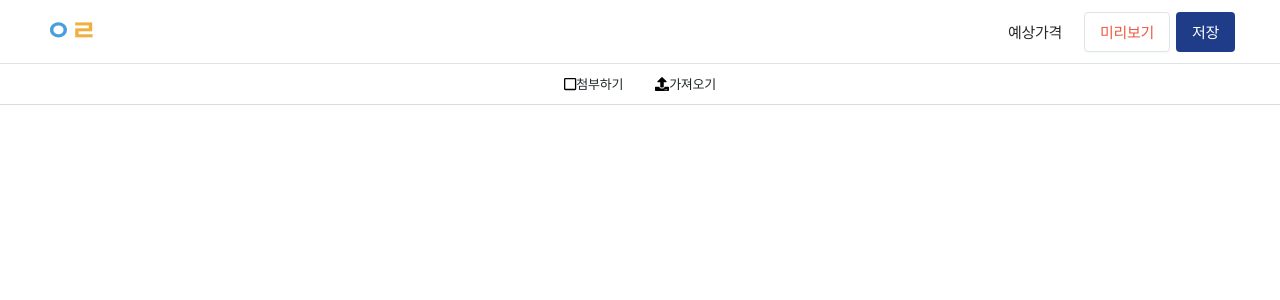
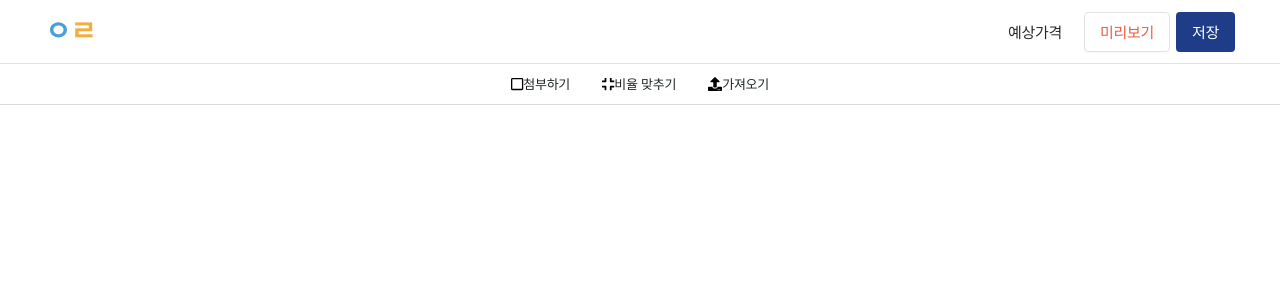
Before and after one commit to mecanvas/early-front, a Next.js app: page /tool/single in a window 1280 px wide. Shown: the top 300 px of the page. Built offline with nearby package versions, Linux system fonts and the light colour scheme; a web font is replaced by a local one.

Commit message:
비율 맞추기/가져오고 사이즈 조절 완

```diff
--- a/src/components/common/SingleImgSizeController.tsx
+++ b/src/components/common/SingleImgSizeController.tsx
@@ -43,6 +43,7 @@ button {
   }
   /* top-left */
   div:nth-of-type(1) {
+    z-index: 10;
     position: absolute;
     top: -4px;
     left: -4px;
@@ -55,6 +56,7 @@ button {
   }
   /* top-center */
   div:nth-of-type(2) {
+    z-index: 10;
     position: absolute;
     top: -3px;
     transform: translateX(-50%);
@@ -67,6 +69,7 @@ button {
   }
   /* top-right */
   div:nth-of-type(3) {
+    z-index: 10;
     position: absolute;
     top: -4px;
     right: -4px;
@@ -79,6 +82,7 @@ button {
   }
   /* right */
   div:nth-of-type(4) {
+    z-index: 10;
     position: absolute;
     top: 50%;
     transform: translateY(-50%);
@@ -91,6 +95,7 @@ button {
   }
   /* bottom-left */
   div:nth-of-type(5) {
+    z-index: 10;
     position: absolute;
     bottom: -4px;
     left: -4px;
@@ -103,6 +108,7 @@ button {
   }
   /* bottom-center */
   div:nth-of-type(6) {
+    z-index: 10;
     position: absolute;
     bottom: -3px;
     transform: translateX(-50%);
@@ -115,6 +121,7 @@ button {
   }
   /* bottom-right */
   div:nth-of-type(7) {
+    z-index: 10;
     position: absolute;
     bottom: -4px;
     right: -4px;
@@ -127,6 +134,7 @@ button {
   }
   /* left */
   div:nth-of-type(8) {
+    z-index: 10;
     position: absolute;
     bottom: 50%;
     transform: translateY(50%);
@@ -218,6 +226,7 @@ const SingleImgSizeController = ({ children, imgRef, wrapperRef }: Props) => {
     (e) => {
       if (!isResizeStart) return;
       if (imgRef.current) {
+        e.preventDefault();
         const { clientY, clientX } = e || e.nativeEvent;
         if (clientY && clientX && resizeCmd) {
           positioningImageResize(resizeCmd, clientX, clientY);
@@ -254,7 +263,7 @@ const SingleImgSizeController = ({ children, imgRef, wrapperRef }: Props) => {
   }, [setResizeCmd]);
 
   useEffect(() => {
-    if (!imgRef || !imgRef.current) return;
+    if (!imgRef || !imgRef.current || !resizeWidth || !resizeHeight) return;
     imgRef.current.style.width = `${resizeWidth}px`;
     imgRef.current.style.height = `${resizeHeight}px`;
   }, [resizeWidth, resizeHeight, imgRef]);
--- a/src/components/tool/divided/DividedTool.tsx
+++ b/src/components/tool/divided/DividedTool.tsx
@@ -259,6 +259,7 @@ const Tool = () => {
     (e) => {
       if (!isResizeStart && !isResizeMode) return;
       if (imgNode.current) {
+        e.preventDefault();
         const { clientY, clientX } = e.nativeEvent;
 
         positioningImageResize(resizeCmd, clientX, clientY);
--- a/src/components/tool/single/SingleTool.tsx
+++ b/src/components/tool/single/SingleTool.tsx
@@ -9,11 +9,12 @@ import axios from 'axios';
 import { useProgress } from 'src/hooks/useProgress';
 import Loading from 'src/components/common/Loading';
 import Upload, { RcFile } from 'antd/lib/upload';
-import { faUpload } from '@fortawesome/free-solid-svg-icons';
+import { faCompress, faUpload } from '@fortawesome/free-solid-svg-icons';
 import { css } from '@emotion/react';
 import SingleImgSizeController from 'src/components/common/SingleImgSizeController';
 import { useGlobalState } from 'src/hooks';
 import { ResizeCmd } from 'src/interfaces/ToolInterface';
+import { getOriginRatio } from 'src/utils/getOriginRatio';
 
 const SingleToolFactory = styled.div`
   display: flex;
@@ -148,6 +149,18 @@ const SingleTool = () => {
     setIsMovingImage(false);
   }, []);
 
+  const handleImgRatioSetting = useCallback(() => {
+    if (!singleImgRef.current) return;
+    const imgNode = singleImgRef.current;
+    const { width: currentWidth, height: currentHeight } = imgNode.getBoundingClientRect();
+    const originWidth = imgNode.naturalWidth;
+    const originHeight = imgNode.naturalHeight;
+    const [w, h] = getOriginRatio(originWidth, originHeight, currentWidth, currentHeight);
+
+    singleImgRef.current.style.width = `${w}px`;
+    singleImgRef.current.style.height = `${h}px`;
+  }, []);
+
   // 어떤 액자를 할지 클릭하면 그 액자에 맞는 사이즈로 canvas 액자 출력
   useEffect(() => {
     const sCanvas = singleCanvasFrameRef.current;
@@ -187,6 +200,10 @@ const SingleTool = () => {
         <Button type="text" onClick={handleCreateSingleFrame}>
           <FontAwesomeIcon icon={faSquare} />
           <small>첨부하기</small>
+        </Button>
+        <Button type="text" onClick={handleImgRatioSetting}>
+          <FontAwesomeIcon icon={faCompress} />
+          <small>비율 맞추기</small>
         </Button>
         <Upload accept="image/*" beforeUpload={handleSingleImgUpload} showUploadList={false}>
           <Button type="text">
--- a/src/utils/getOriginRatio.ts
+++ b/src/utils/getOriginRatio.ts
@@ -1,8 +1,8 @@
 export const getOriginRatio = (
-  originWidth: number,
-  originHeight: number,
-  resizeWidth?: number,
-  resizeHeight?: number,
+  originWidth: number, // naturalWidth
+  originHeight: number, // naturalHeight
+  resizeWidth?: number, // currentWidth
+  resizeHeight?: number, // currentHeight
 ) => {
   const wRatio = originWidth / originHeight;
   const hRatio = originHeight / originWidth;
```
